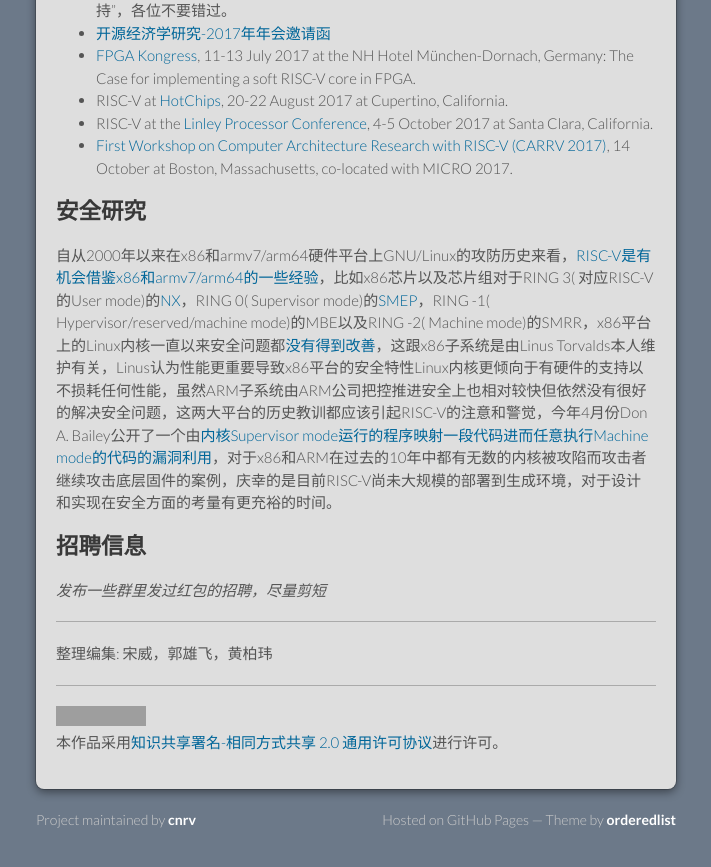
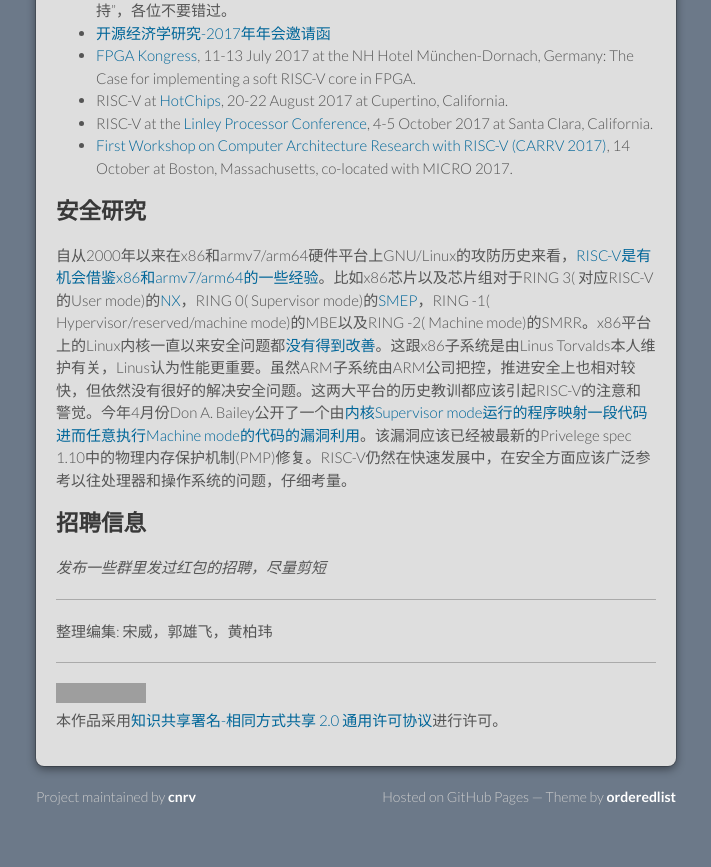
Before and after one commit to cnrv/home, a Jekyll site: the page built from bi-week-rpts/2017-07-20.md, in a window 1280 px wide and 900 px high, scrolled down 3347 px. Shown: the top 867 px of the window, without its empty margins (284-995 px from the left). Built offline with Jekyll 4.4.1, drawn with Linux system fonts in a browser that asks for light colours; our own code applies the rules of GitHub Pages for plain Markdown files; grey boxes are pictures that could not be loaded.

Commit message:
revise the PR from citypw
- Replaced some comma with period to break the long sentence.
- Rewrite some sentences to make them more readable.
- Deleted some sentence as I cannot understand them. Sorry if I did it wrong. Please re-add those if I misinterpreted your words.
- Adding the description of PMP fix to the exploit case.

```diff
--- a/bi-week-rpts/2017-07-20.md
+++ b/bi-week-rpts/2017-07-20.md
@@ -131,7 +131,7 @@
 
 ## 安全研究
 
-自从2000年以来在x86和armv7/arm64硬件平台上GNU/Linux的攻防历史来看，[RISC-V是有机会借鉴x86和armv7/arm64的一些经验](https://github.com/hardenedlinux/embedded-iot_profile/blob/master/docs/riscv/riscv_security.md)，比如x86芯片以及芯片组对于RING 3( 对应RISC-V的User mode)的[NX](https://hardenedlinux.github.io/system-security/2016/06/01/NX-analysis.html)，RING 0( Supervisor mode)的[SMEP](https://github.com/hardenedlinux/grsecurity-101-tutorials/blob/master/kernel_mitigation.md#ret2usr-protection)，RING -1( Hypervisor/reserved/machine mode)的MBE以及RING -2( Machine mode)的SMRR，x86平台上的Linux内核一直以来安全问题都[没有得到改善](http://www.solidot.org/story?sid=52878)，这跟x86子系统是由Linus Torvalds本人维护有关，Linus认为性能更重要导致x86平台的安全特性Linux内核更倾向于有硬件的支持以不损耗任何性能，虽然ARM子系统由ARM公司把控推进安全上也相对较快但依然没有很好的解决安全问题，这两大平台的历史教训都应该引起RISC-V的注意和警觉，今年4月份Don A. Bailey公开了一个由[内核Supervisor mode运行的程序映射一段代码进而任意执行Machine mode的代码的漏洞利用](http://blog.securitymouse.com/2017/04/the-risc-v-files-supervisor-machine.html)，对于x86和ARM在过去的10年中都有无数的内核被攻陷而攻击者继续攻击底层固件的案例，庆幸的是目前RISC-V尚未大规模的部署到生成环境，对于设计和实现在安全方面的考量有更充裕的时间。
+自从2000年以来在x86和armv7/arm64硬件平台上GNU/Linux的攻防历史来看，[RISC-V是有机会借鉴x86和armv7/arm64的一些经验](https://github.com/hardenedlinux/embedded-iot_profile/blob/master/docs/riscv/riscv_security.md)。比如x86芯片以及芯片组对于RING 3( 对应RISC-V的User mode)的[NX](https://hardenedlinux.github.io/system-security/2016/06/01/NX-analysis.html)，RING 0( Supervisor mode)的[SMEP](https://github.com/hardenedlinux/grsecurity-101-tutorials/blob/master/kernel_mitigation.md#ret2usr-protection)，RING -1( Hypervisor/reserved/machine mode)的MBE以及RING -2( Machine mode)的SMRR。x86平台上的Linux内核一直以来安全问题都[没有得到改善](http://www.solidot.org/story?sid=52878)。这跟x86子系统是由Linus Torvalds本人维护有关，Linus认为性能更重要。虽然ARM子系统由ARM公司把控，推进安全上也相对较快，但依然没有很好的解决安全问题。这两大平台的历史教训都应该引起RISC-V的注意和警觉。今年4月份Don A. Bailey公开了一个由[内核Supervisor mode运行的程序映射一段代码进而任意执行Machine mode的代码的漏洞利用](http://blog.securitymouse.com/2017/04/the-risc-v-files-supervisor-machine.html)。该漏洞应该已经被最新的Privelege spec 1.10中的物理内存保护机制(PMP)修复。RISC-V仍然在快速发展中，在安全方面应该广泛参考以往处理器和操作系统的问题，仔细考量。
 
 
 ## 招聘信息
```
